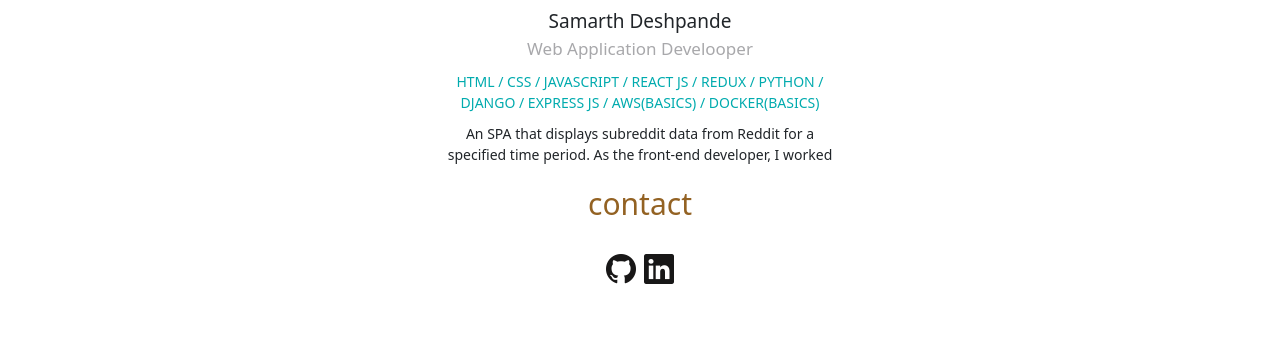
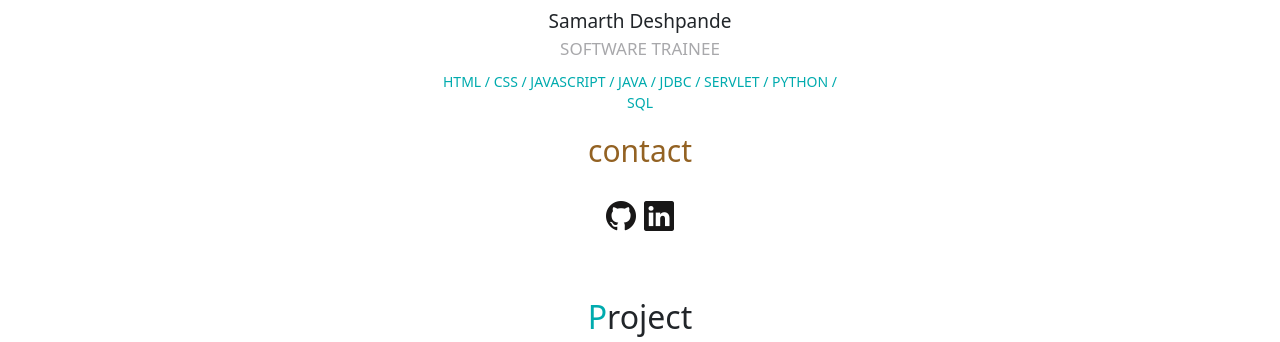
Before and after one commit to Samarth-751572/Portfolio, a plain HTML site: page index.html in a window 1280 px wide. Shown: the part 423-765 px from the top of the page. Drawn offline with nearby package versions, Linux system fonts and the light colour scheme.

Commit message:
Update index.html

```diff
--- a/index.html
+++ b/index.html
@@ -5,7 +5,7 @@
     <meta charset="utf-8">
     <meta name="viewport" content="width=device-width, initial-scale=1">
     <link rel="stylesheet" href="https://cdn.jsdelivr.net/npm/bootstrap-icons@1.11.3/font/bootstrap-icons.min.css">
-    <link rel="icon" type="image/png" href="img/techis-logo copy.png">
+<!--     <link rel="icon" type="image/png" href="img/techis-logo copy.png"> -->
     <link href="https://cdn.jsdelivr.net/npm/bootstrap@5.0.2/dist/css/bootstrap.min.css" rel="stylesheet" integrity="sha384-EVSTQN3/azprG1Anm3QDgpJLIm9Nao0Yz1ztcQTwFspd3yD65VohhpuuCOmLASjC" crossorigin="anonymous">
     <title>portfolio</title>
   </head>
@@ -33,11 +33,9 @@
       <h2><span class="font-primary">A</span>bout</h2>
       <img src="img/samarthdeshpande.jpg">
       <div class="name">Samarth Deshpande</div>
-      <div class="vocation">Web Application Develooper</div>
-      <div class="skills">HTML / CSS / JAVASCRIPT / REACT JS / REDUX / PYTHON / DJANGO / EXPRESS JS / AWS(BASICS) / DOCKER(BASICS)</div>
-      <P>
-        An SPA that displays subreddit data from Reddit for a specified time period. As the front-end developer, I worked
-      </P>
+      <div class="vocation">SOFTWARE TRAINEE</div>
+      <div class="skills">HTML / CSS / JAVASCRIPT / JAVA / JDBC / SERVLET / PYTHON / SQL</div>
+
       <div class="email">
         <a href="mailto:dsamarth742@gmail.com" class="mail">contact</a></div>
       <div class="icons">
```
